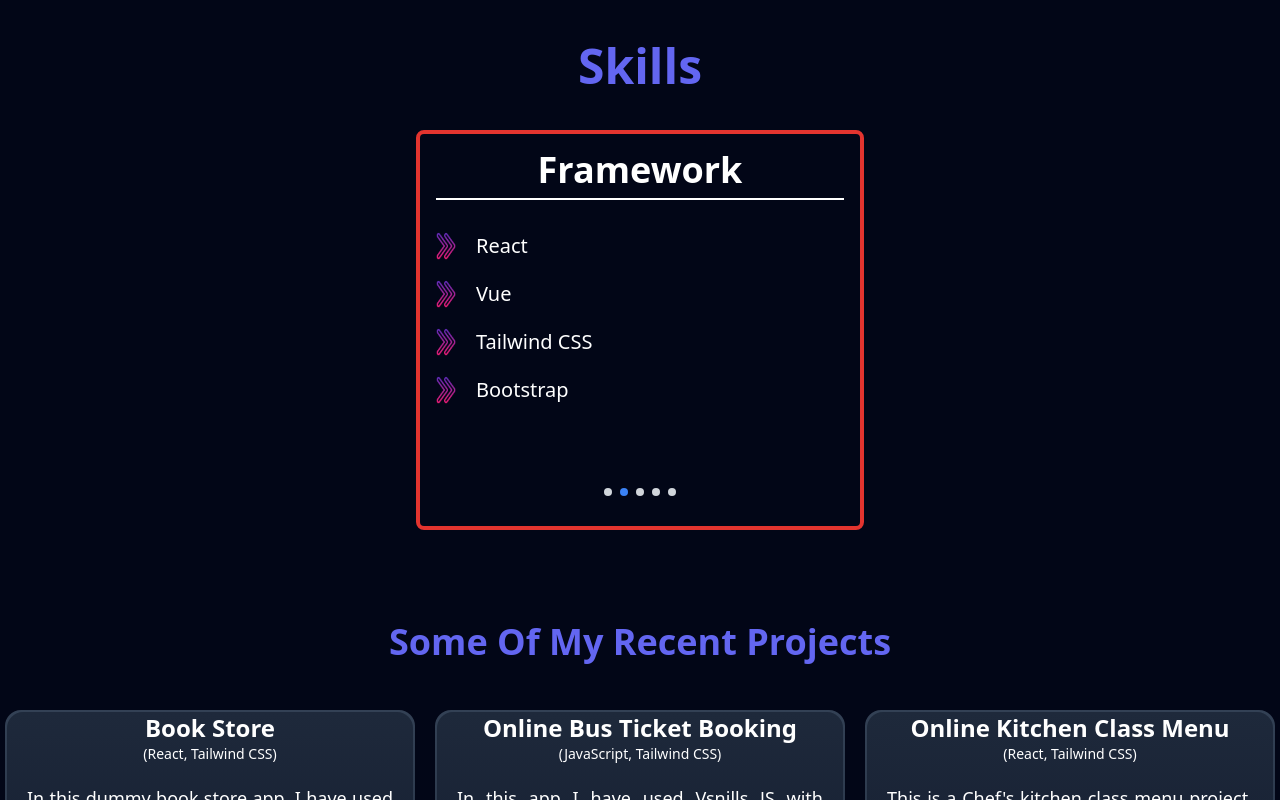
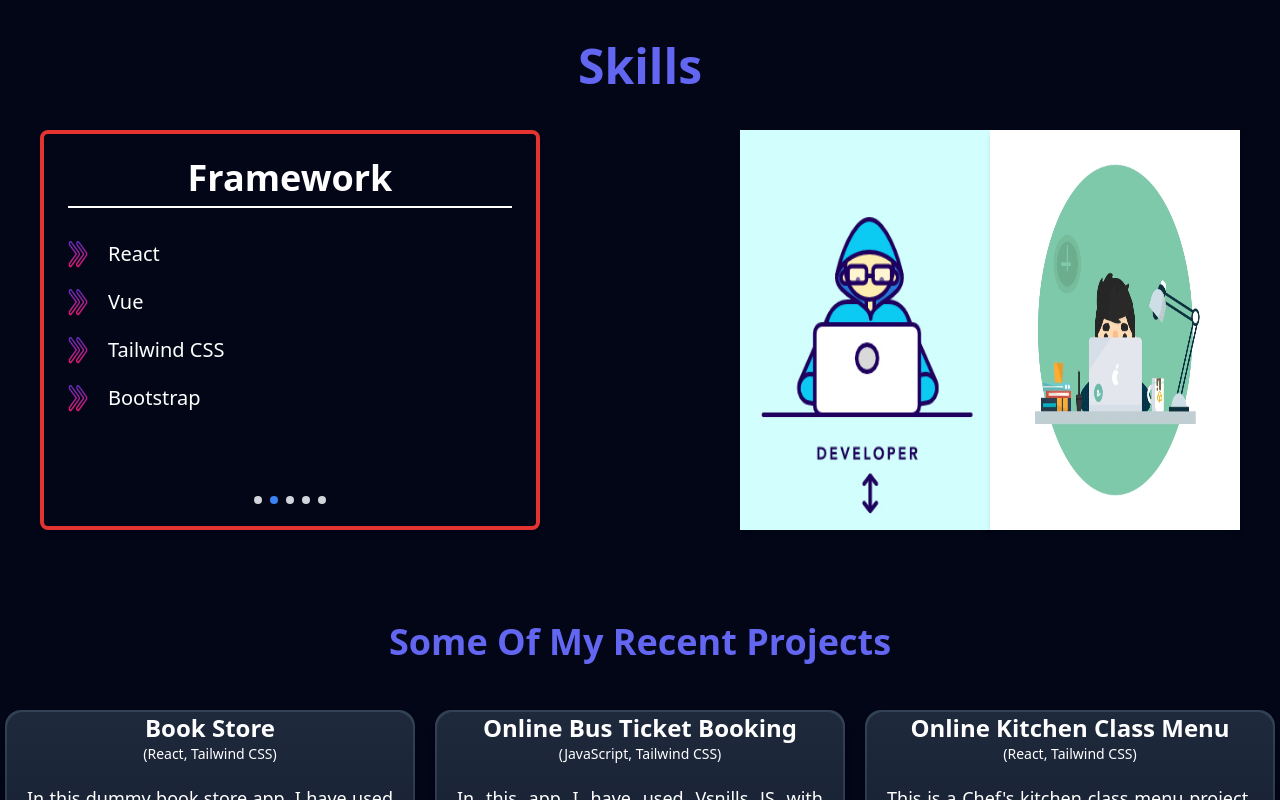
Before and after one commit to Tusher37/portfolio-new, a React (Vite) app: page / in a window 1280 px wide. Shown: the part 860-1660 px from the top of the page. Built offline with nearby package versions, Linux system fonts and the light colour scheme.

Commit message:
added some new skills figure also changed the path direction

```diff
--- a/src/components/Contract.jsx
+++ b/src/components/Contract.jsx
@@ -1,4 +1,9 @@
 import React from 'react';
+import email from '../assets/envelope-regular.svg';
+import linkedIn from '../assets/linkedin-brands-solid.svg';
+import gitHub from '../assets/github-brands-solid.svg';
+import facebook from '../assets/facebook-brands-solid.svg';
+import instagram from '../assets/instagram-brands-solid.svg';
 
 const Contract = () => {
     return (
@@ -35,19 +40,19 @@
                             <div className=''>
                                 <div className='h-full w-[100px] rounded-xl bg-white text-black p-3 flex flex-col-reverse gap-3'>
                                     <div>
-                                        <a href="https://www.instagram.com/tusher_deb.nath/" target="_blank" rel="noopener noreferrer"><img className='bg-white rounded-lg shadow-md hover:shadow-3xl hover:scale-105 transition duration-300' src="/src/assets/instagram-brands-solid.svg" alt="" /></a>
+                                        <a href="https://www.instagram.com/tusher_deb.nath/" target="_blank" rel="noopener noreferrer"><img className='bg-white rounded-lg shadow-md hover:shadow-3xl hover:scale-105 transition duration-300' src={instagram} alt="" /></a>
                                     </div>
                                     <div>
-                                        <a href="https://www.facebook.com/tusher.nath.37/" target="_blank" rel="noopener noreferrer"><img className='bg-white rounded-lg shadow-md hover:shadow-3xl hover:scale-105 transition duration-300' src="/src/assets/facebook-brands-solid.svg" alt="" /></a>
+                                        <a href="https://www.facebook.com/tusher.nath.37/" target="_blank" rel="noopener noreferrer"><img className='bg-white rounded-lg shadow-md hover:shadow-3xl hover:scale-105 transition duration-300' src={facebook} alt="" /></a>
                                     </div>
                                     <div>
-                                        <a href="https://github.com/Tusher37" target="_blank"><img className='bg-white rounded-lg shadow-md hover:shadow-3xl hover:scale-105 transition duration-300' src="/src/assets/github-brands-solid.svg" alt="" /></a>
+                                        <a href="https://github.com/Tusher37" target="_blank"><img className='bg-white rounded-lg shadow-md hover:shadow-3xl hover:scale-105 transition duration-300' src={gitHub} alt="" /></a>
                                     </div>
                                     <div>
-                                        <a href="https://www.linkedin.com/in/tusherdebnath" target="_blank" rel="noopener noreferrer"><img className='bg-white rounded-lg shadow-md hover:shadow-3xl hover:scale-105 transition duration-300' src="/src/assets/linkedin-brands-solid.svg" alt="" /></a>
+                                        <a href="https://www.linkedin.com/in/tusherdebnath" target="_blank" rel="noopener noreferrer"><img className='bg-white rounded-lg shadow-md hover:shadow-3xl hover:scale-105 transition duration-300' src={linkedIn} alt="" /></a>
                                     </div>
                                     <div>
-                                        <a href='mailto:ttusherdebnath@gmail.com'><img className='bg-white rounded-lg shadow-md hover:shadow-3xl hover:scale-105 transition duration-300' src="/src/assets/envelope-regular.svg" alt="" /></a>
+                                        <a href='mailto:ttusherdebnath@gmail.com'><img className='bg-white rounded-lg shadow-md hover:shadow-3xl hover:scale-105 transition duration-300' src={email} alt="" /></a>
                                     </div>
                                 </div>
                             </div>
--- a/src/components/Projects.jsx
+++ b/src/components/Projects.jsx
@@ -6,7 +6,7 @@
         <div>
             <h1 className="text-4xl text-indigo-500 font-semibold text-center m-12 pt-11">Some Of My Recent Projects</h1>
             <div className="flex gap-5 justify-center">
-                <div className="card-wrapper w-[410px] text-center justify-center">
+                <div className="card-wrapper w-[410px] text-center justify-center shadow-md hover:shadow-3xl hover:scale-105 transition duration-300">
                     <div className="card-content h-[300px] w-[400px]">
                         <p className="text-2xl font-semibold">Book Store</p>
                         <p className="text-sm">(React, Tailwind CSS)</p>
@@ -22,7 +22,7 @@
                         </div>
                     </div>
                 </div>
-                <div className="card-wrapper w-[410px] text-center justify-center">
+                <div className="card-wrapper w-[410px] text-center justify-center shadow-md hover:shadow-3xl hover:scale-105 transition duration-300">
                     <div className="card-content h-[300px] w-[400px]">
                         <p className="text-2xl font-semibold">Online Bus Ticket Booking</p>
                         <p className="text-sm">(JavaScript, Tailwind CSS)</p>
@@ -38,7 +38,7 @@
                         </div>
                     </div>
                 </div>
-                <div className="card-wrapper w-[410px] text-center justify-center">
+                <div className="card-wrapper w-[410px] text-center justify-center shadow-md hover:shadow-3xl hover:scale-105 transition duration-300">
                     <div className="card-content h-[300px] w-[400px]">
                         <p className="text-2xl font-semibold">Online Kitchen Class Menu</p>
                         <p className="text-sm">(React, Tailwind CSS)</p>
--- a/src/components/Skills.jsx
+++ b/src/components/Skills.jsx
@@ -4,7 +4,8 @@
 import Programming_skills from "./Skills_List/Programming_skills";
 import Soft_Skills from "./Skills_List/Soft_Skills";
 import Software from "./Skills_List/Software";
-
+import developer from '../assets/skills-developer.gif';
+import working from '../assets/skills-working.gif';
 
 const Skills = () => {
 
@@ -24,7 +25,7 @@
             setCurrentIndex((prevIndex) =>
                 prevIndex === slides.length - 1 ? 0 : prevIndex + 1
             );
-        }, 5000); // Change slide every 4 seconds
+        }, 4000); // Change slide every 4 seconds
 
         return () => clearInterval(interval); // Clear interval on component unmount
     }, [slides.length]);
@@ -32,7 +33,8 @@
     return (
         <div id="skill">
             <p className="text-5xl text-center text-indigo-500 font-semibold pt-12 m-10">Skills</p>
-            <div className="animated-border p-4 rounded-lg max-w-md mx-auto text-center h-[400px]">
+            <div className="flex justify-between">
+                <div className="animated-border p-6 rounded-lg w-[500px] ml-10 text-center h-[400px] shadow-md hover:shadow-3xl hover:scale-105 transition duration-300">
                     <div className="slider-container">
                         {/* Render the component based on currentIndex */}
                         {slides[currentIndex]}
@@ -49,6 +51,11 @@
                         </div>
                     </div>
                 </div>
+                <div className="flex mr-10">
+                    <img className="h[50px] w-[250px] shadow-md hover:shadow-3xl hover:scale-105 transition duration-300" src={developer} alt="" />
+                    <img className="h[50px] w-[250px] shadow-md hover:shadow-3xl hover:scale-105 transition duration-300" src={working} alt="" />
+                </div>
+            </div>
         </div>
     );
 };
```
Also changed, not shown: src/assets/skills-developer.gif (added), src/assets/skills-working.gif (added). Lines whose indentation alone changed are shown as unchanged.
